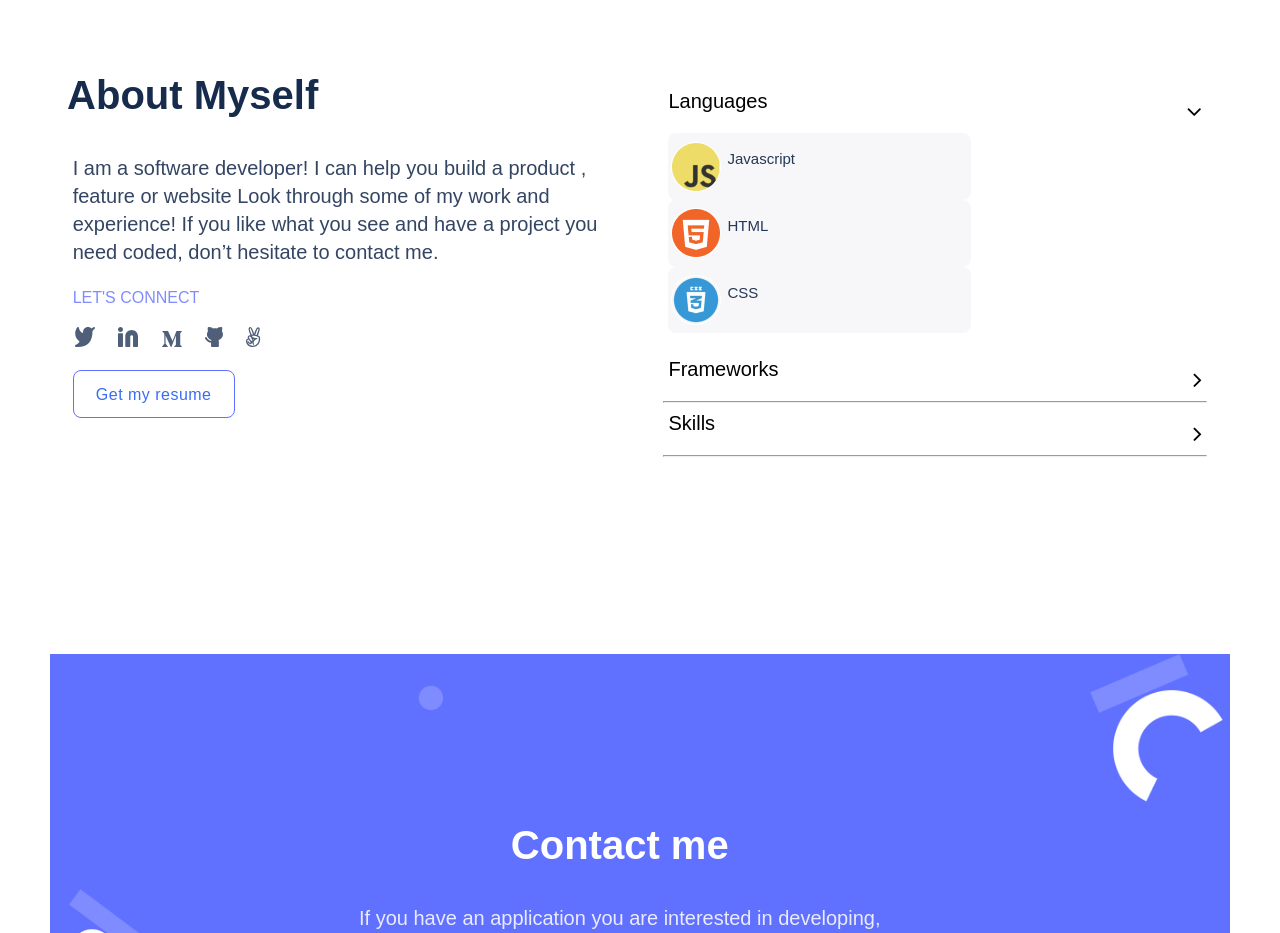
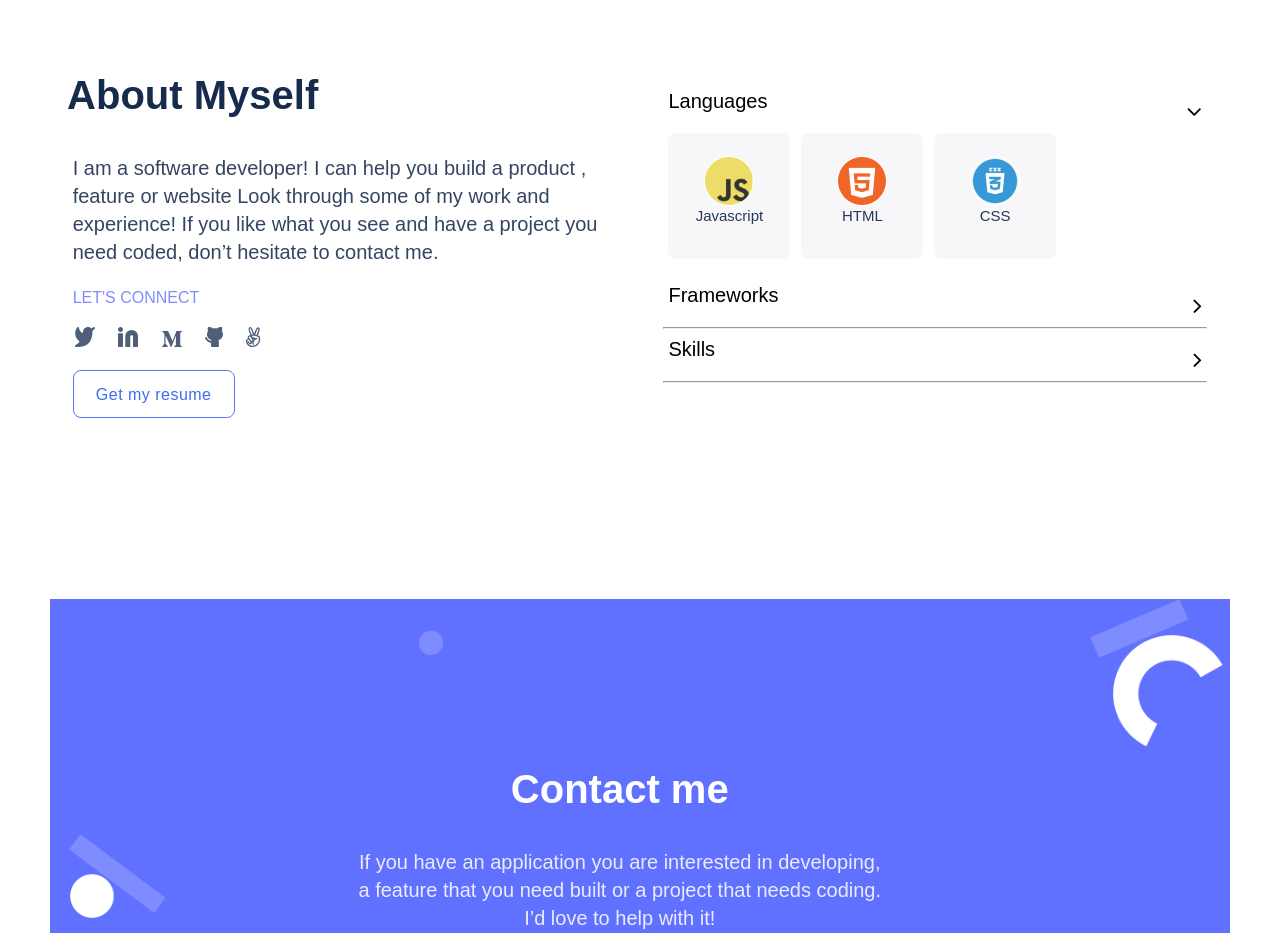
Before and after one commit to HossainAraf/Portfolio, a website: page index.html in a window 1280 px wide. Shown: the part 4020-4953 px from the top of the page. Drawn offline with Linux system fonts and the light colour scheme.

Commit message:
Change flex direction for languge skills

```diff
--- a/index.html
+++ b/index.html
@@ -172,7 +172,7 @@
             <p>Languages</p>
             <i class="fa">&#xf107;</i>
           </li>
-            <ul class="flex-column">
+            <ul class="flex-column languages">
             <li class="frame-1 flex"><img src="img/js.png" alt="javascript"> <p>Javascript</p></li>
             <li class="frame-1 flex"><img src="img/html.png" alt="html"><p>HTML</p></li>
             <li class="frame-1 flex"><img src="img/css.png" alt="css"><p>CSS</p></li>
@@ -191,7 +191,7 @@
     </section>
     <!-- Form -->
     <section id="form" class="flex">
-      <form class="flex-column form" action="https://formspree.io/f/{form_id}" method="post">
+      <form class="flex-column form" action="https://formspree.io/f/mrgvnqgw" method="post">
         <div class="form-group">
           <label class="form-label" for="name"> <h2>Contact me</h2> <p>If you have an application you are interested in developing, a feature that you need built or a project that needs coding.
             I’d love to help with it!</p></label>
@@ -203,7 +203,7 @@
         </div>
         <div class="form-group">
           <label class="form-label" for="message"></label>
-          <textarea class="form-input" id="message" name="message" rows="4" placeholder="Write your message here..." maxlength="500" required></textarea>
+          <textarea class="form-input" id="message" type="text" name="message" rows="4" placeholder="Write your message here..." maxlength="500" required></textarea>
         </div>
         <div class="form-group flex">
         <button class="form-button" type="submit"><p>Get in touch</p></button>
--- a/style.css
+++ b/style.css
@@ -419,6 +419,12 @@ i {
   padding-top: 5%;
 }
 
+.languages {
+  display: flex;
+  flex-direction: row;
+  justify-content: flex-start;
+}
+
 #languages p {
   font-weight: 500;
   font-size: 20px;
@@ -586,6 +592,17 @@ i {
     padding-top: 0;
   }
 
+  .frame-1 {
+    width: 122px;
+    height: 120px;
+    display: flex;
+    align-content: center;
+    align-items: center;
+    flex-direction: column;
+    padding-top: 1%;
+    justify-content: center;
+  }
+
   #form {
     /* width: 1440px;
 height: 846px; */
```
